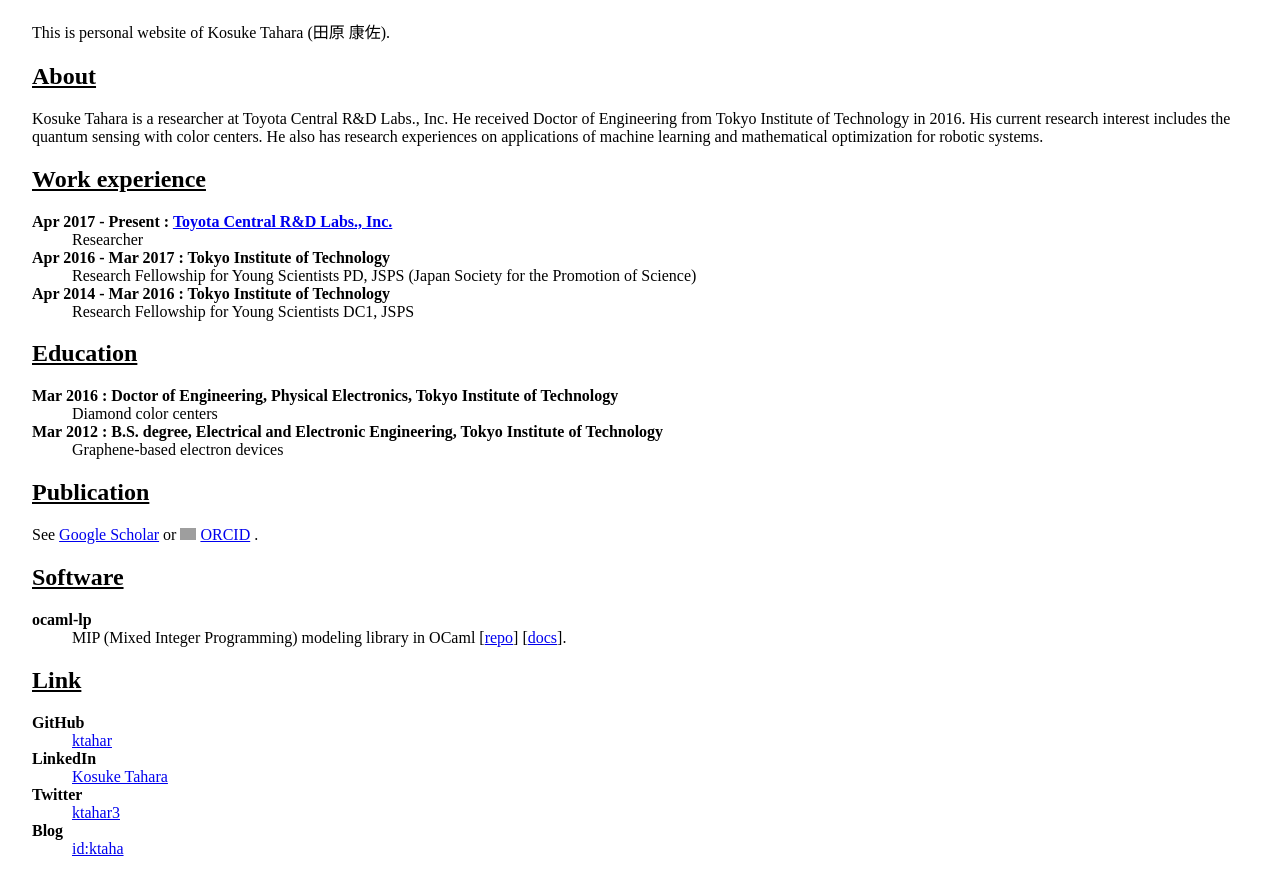
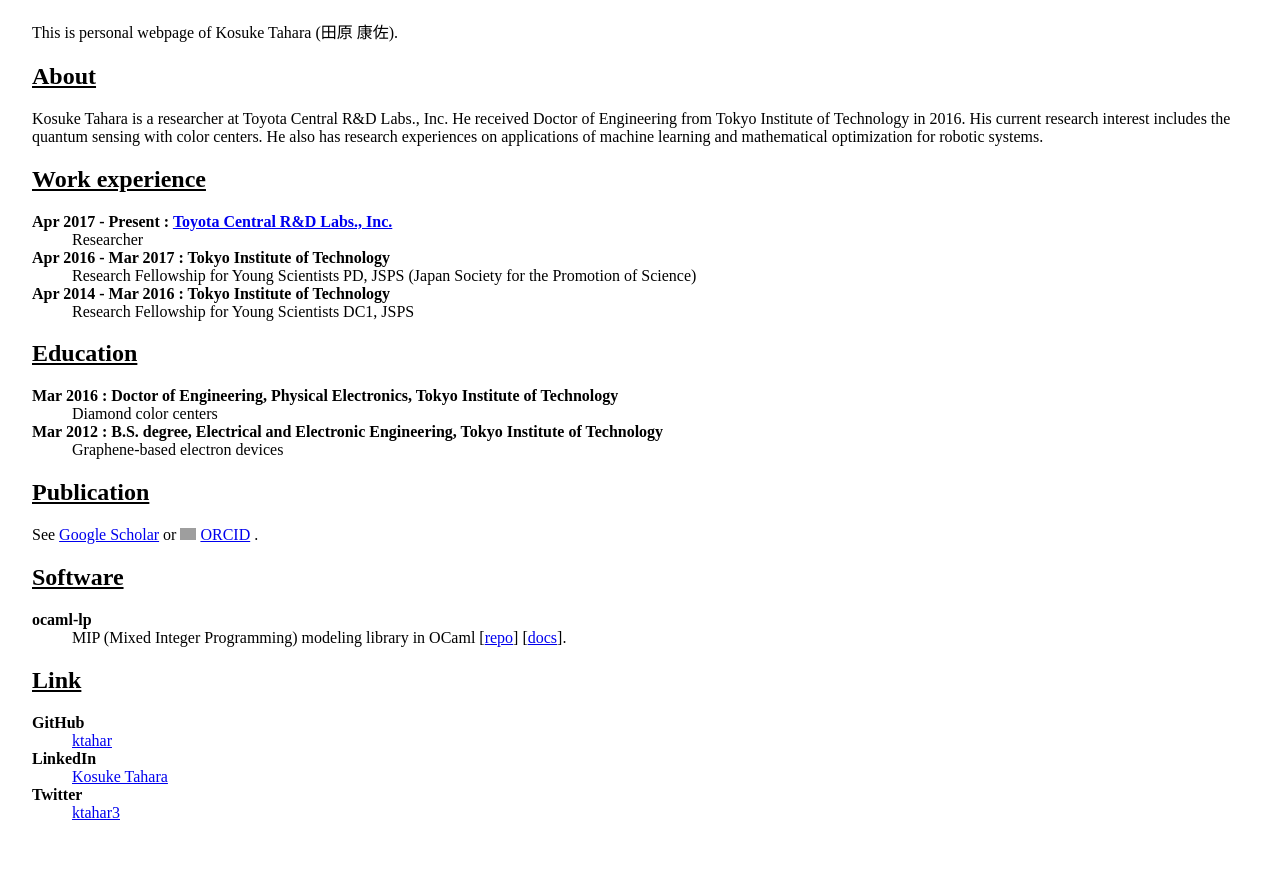
Before and after one commit to ktahar/ktahar.github.io, a plain HTML site: page index.html in a window 1280 px wide. Shown: the part 62-936 px from the top of the page. After the commit the page ends 900 px from the top, so only its background shows below. Drawn offline with Linux system fonts and the light colour scheme; grey boxes are pictures that could not be loaded.

Commit message:
remove blog

```diff
--- a/index.html
+++ b/index.html
@@ -9,7 +9,7 @@
 
     <h1 id="name">Kosuke Tahara</h1>
 
-    <p>This is personal website of Kosuke Tahara (田原 康佐).</p>
+    <p>This is personal webpage of Kosuke Tahara (田原 康佐).</p>
 
     <h2 id="about">About</h2>
     <p>
@@ -59,8 +59,6 @@
       <dd><a href="https://www.linkedin.com/in/ktahar">Kosuke Tahara</a></dd>
       <dt>Twitter</dt>
       <dd><a href="https://twitter.com/ktahar3">ktahar3</a></dd>
-      <dt>Blog</dt>
-      <dd><a href="https://ktaha.hatenablog.com/">id:ktaha</a></dd>
     </dl>
 
   </body>
```
